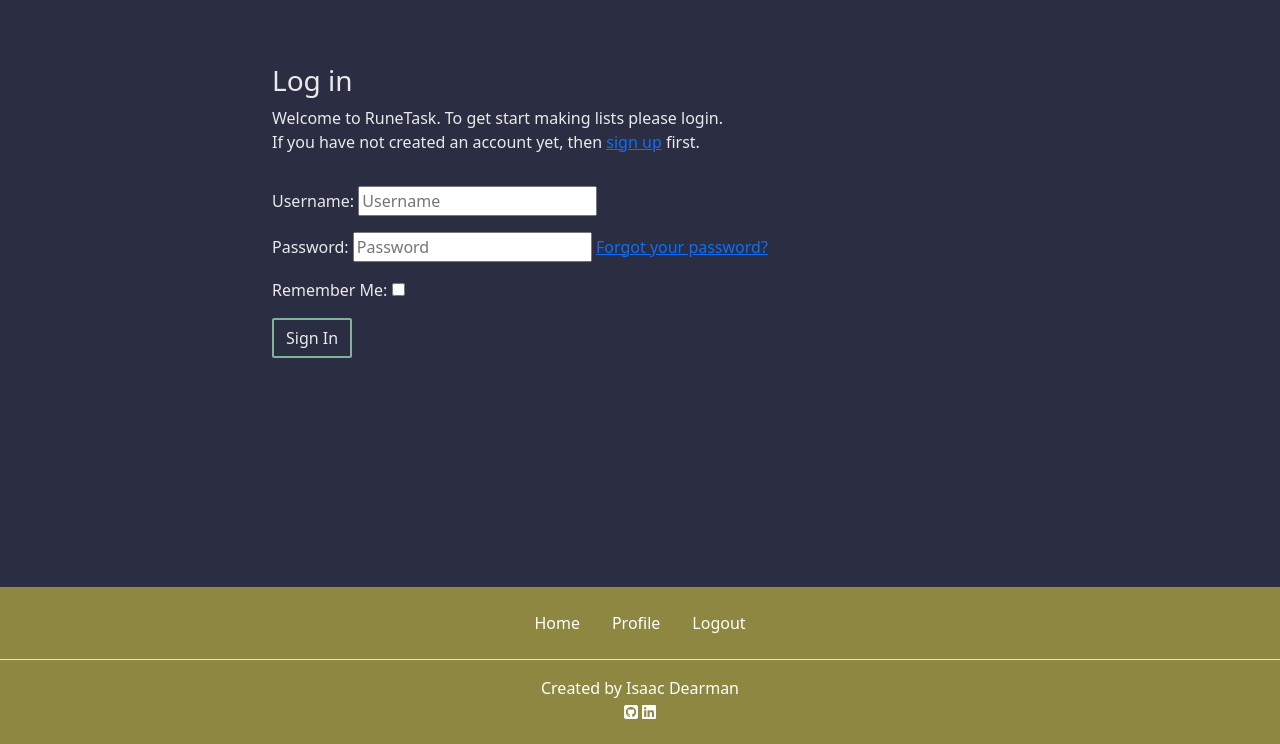
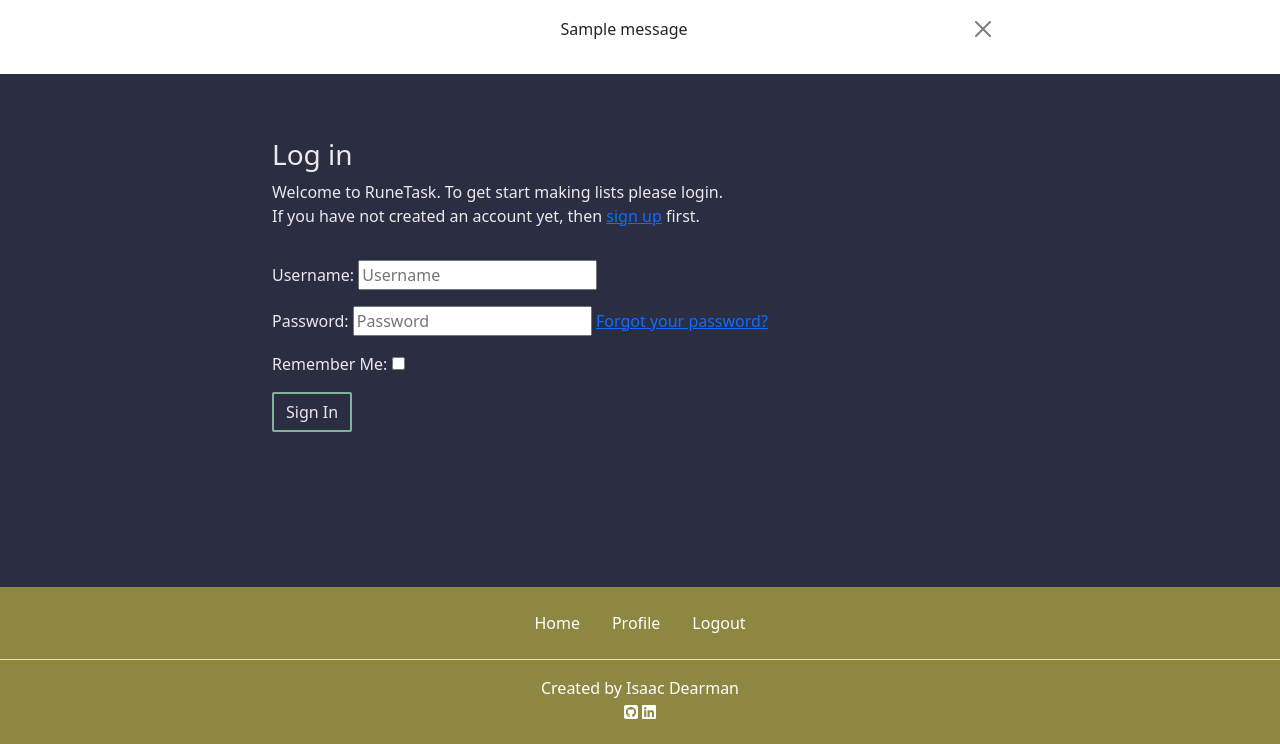
Before and after one commit to Code-Dearman/Django-Capstone, a Django app: page /accounts/login/ in a window 1280 px wide. Shown: the part 56-800 px from the top of the page. Run offline with Django 4.2, Linux system fonts and the light colour scheme; tables that the repository leaves empty hold one stand-in row (values such as "Sample post"); one stand-in notice (Sample message) is shown; some libraries are stand-ins or nearby versions.

Commit message:
add message responses on save/edit/delete/login/logout

```diff
--- a/config/settings.py
+++ b/config/settings.py
@@ -27,7 +27,7 @@
 SECRET_KEY = os.environ.get('SECRET_KEY')
 
 # SECURITY WARNING: don't run with debug turned on in production!
-DEBUG = False
+DEBUG = True
 
 
 ALLOWED_HOSTS = ['8000-codedearman-djangocapst-9526oqp3vv1.ws.codeinstitute-ide.net',
@@ -76,6 +76,8 @@
     'django.contrib.messages.middleware.MessageMiddleware',
     'django.middleware.clickjacking.XFrameOptionsMiddleware',
     'allauth.account.middleware.AccountMiddleware',
+    'django.contrib.messages.middleware.MessageMiddleware',
+    'django.middleware.common.CommonMiddleware',
 ]
 
 ROOT_URLCONF = 'config.urls'
--- a/templates/index.html
+++ b/templates/index.html
@@ -74,6 +74,20 @@
         </div>
     </nav>
 
+    <div class="container">
+        <div class="row">
+            <div class="col-md-8 offset-md-2">
+                {% for message in messages %}
+                <div class="text-center alert {{ message.tags }} alert-dismissible
+          fade show" id="msg" role="alert">
+                    {{ message | safe }}
+                    <button type="button" class="btn-close" data-bs-dismiss="alert" aria-label="Close"></button>
+                </div>
+                {% endfor %}
+            </div>
+        </div>
+    </div>
+
     <main class="flex-shrink-0 main-bg">
 
         {% block content %}
--- a/to_do/views.py
+++ b/to_do/views.py
@@ -2,6 +2,7 @@
 from django.views import generic
 from django.contrib.auth.mixins import LoginRequiredMixin
 from django.contrib.auth.decorators import login_required
+from django.contrib import messages
 from .forms import ToDoListForm
 from .models import To_Do_List
 
@@ -43,15 +44,18 @@
         todo_list = get_object_or_404(To_Do_List, slug=slug, author=request.user)
         form = ToDoListForm(request.POST or None, instance=todo_list)
         template_name = 'to_do/edit_list.html'
+        action = "updated"
 
     else:
         form = ToDoListForm(request.POST or None)
         template_name = 'to_do/new_list.html'
+        action = "created"
 
     if form.is_valid():
         to_do_list = form.save(commit=False)
         to_do_list.author = request.user
         to_do_list.save()
+        messages.success(request, f"Well done {request.user}, you just {action} a list!")
         return redirect('profile')
 
     return render(request, template_name, {'form': form})
@@ -66,6 +70,7 @@
 
     if request.method == "POST":
         to_do_list.delete()
+        messages.success(request, f"There it goes! Well done {request.user} you deleted a list!")
         return redirect('profile')
 
     return redirect('profile')
```
